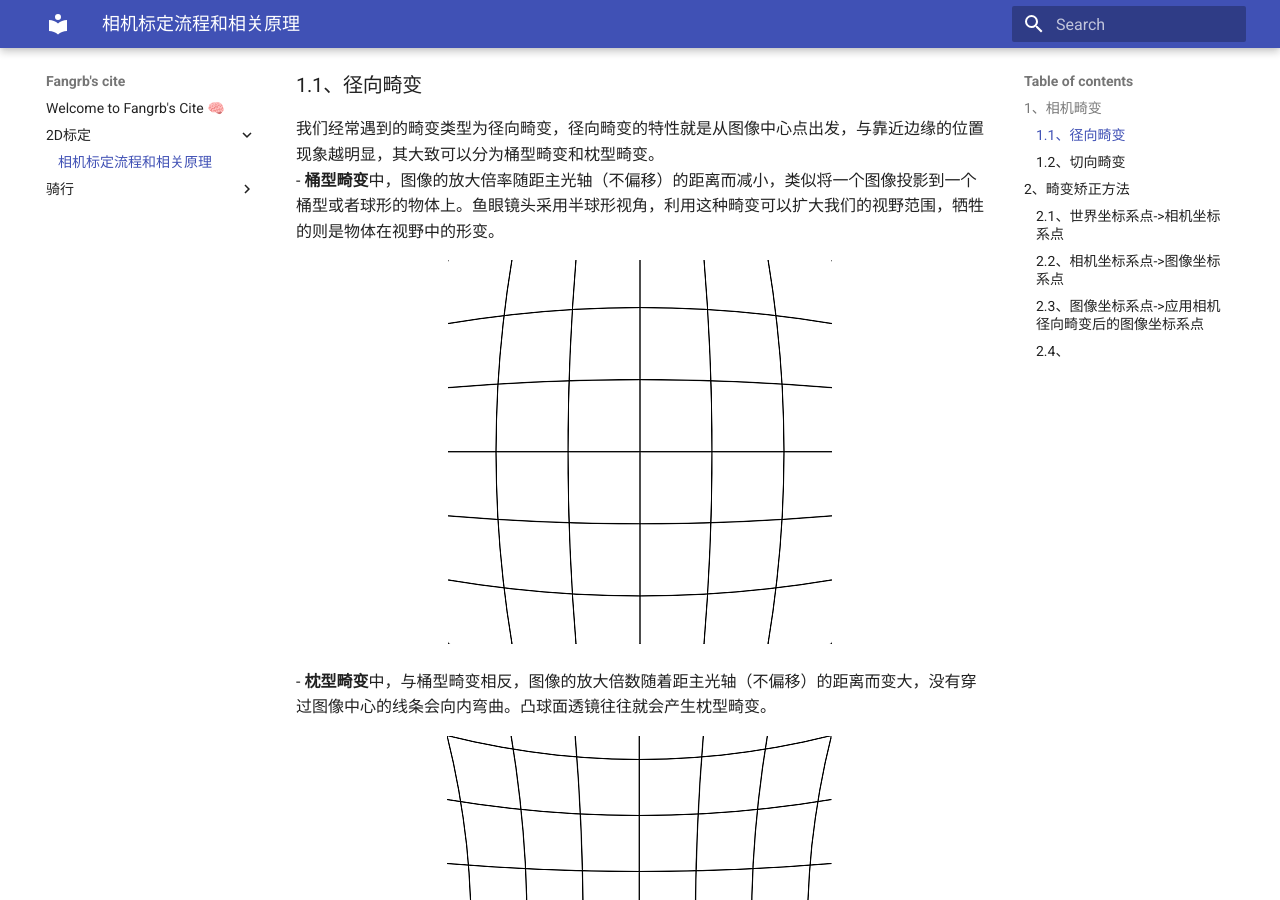
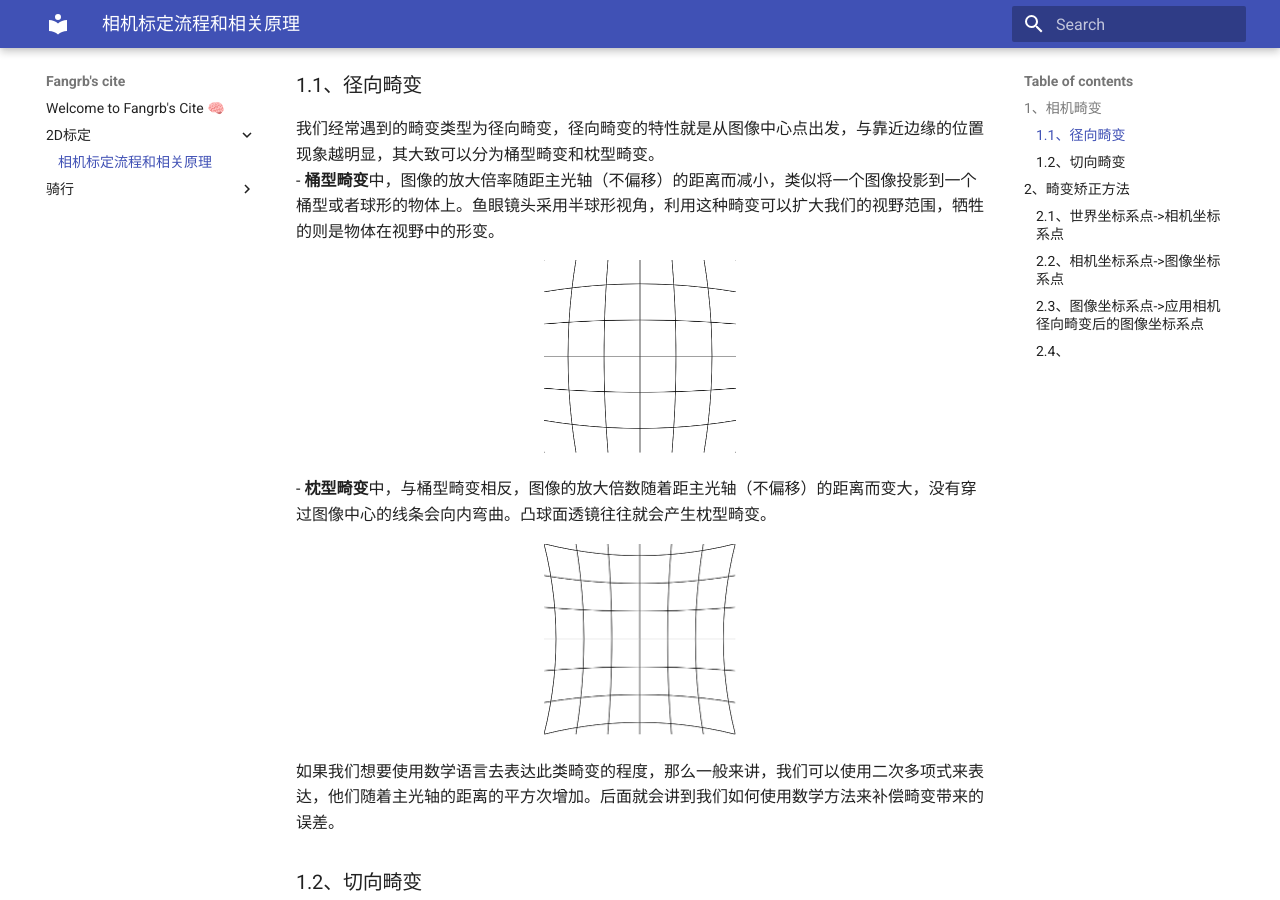
Before and after one commit to DaleBruise/DaleBruise.github.io, an MkDocs documentation site: the page built from docs/2D标定/cameraCalibration.md, in a window 1280 px wide and 900 px high, scrolled down 1007 px. Built offline with MkDocs 1.6.1 and Material for MkDocs 9.7.7, drawn with Linux system fonts in a browser that asks for light colours.

Commit message:
Update cameraCalibration.md

```diff
--- a/docs/2D标定/cameraCalibration.md
+++ b/docs/2D标定/cameraCalibration.md
@@ -10,18 +10,21 @@
 我们经常遇到的畸变类型为径向畸变，径向畸变的特性就是从图像中心点出发，与靠近边缘的位置现象越明显，其大致可以分为桶型畸变和枕型畸变。
  - **桶型畸变**中，图像的放大倍率随距主光轴（不偏移）的距离而减小，类似将一个图像投影到一个桶型或者球形的物体上。鱼眼镜头采用半球形视角，利用这种畸变可以扩大我们的视野范围，牺牲的则是物体在视野中的形变。
 <div align=center>
-<img src="https://raw.githubusercontent.com/DaleBruise/DaleBruise.github.io/main/docs/images/2D_Calibration/barrel_distortion.png"/>
+<img src="https://raw.githubusercontent.com/DaleBruise/DaleBruise.github.io/main/docs/images/2D_Calibration/barrel_distortion.png" width="192" height="193">
 </div>
  - **枕型畸变**中，与桶型畸变相反，图像的放大倍数随着距主光轴（不偏移）的距离而变大，没有穿过图像中心的线条会向内弯曲。凸球面透镜往往就会产生枕型畸变。
 <div align=center>
-<img src="https://raw.githubusercontent.com/DaleBruise/DaleBruise.github.io/main/docs/images/2D_Calibration/pincushion_distortion.png"/>
+<img src="https://raw.githubusercontent.com/DaleBruise/DaleBruise.github.io/main/docs/images/2D_Calibration/pincushion_distortion.png" width="192" height="193">
 </div>
 如果我们想要使用数学语言去表达此类畸变的程度，那么一般来讲，我们可以使用二次多项式来表达，他们随着主光轴的距离的平方次增加。后面就会讲到我们如何使用数学方法来补偿畸变带来的误差。
 ### 1.2、切向畸变
 切向畸变是由于感光元件和镜头不平行导致的，我们在程序中进行畸变矫正的过程中，一般不考虑切向畸变。
 ## 2、畸变矫正方法
 相机畸变的矫正不需要我们去移动平台或者其他平面，根据张正友提出的方法，对于大多数的情况，我们只需要一张棋盘格图像即可矫正，如下图所示。
-![chessBoard](https://github.com/DaleBruise/DaleBruise.github.io/blob/main/docs/images/2D_Calibration/chessboard.png?raw=true)
+![chessBoard]()
+<div align=center>
+<img src="https://raw.githubusercontent.com/DaleBruise/DaleBruise.github.io/main/docs/images/2D_Calibration/chessboard.png" width="210" height="143">
+</div>
 棋盘格所在平面要和镜头镜头尽量平行，也就是棋盘格所在平面的Z轴要尽量与镜头所在平面垂直，从而我们的精度可以更高。搭建好平台后，我们就可开始对相机进行建模，相机可以视为小孔成像模型，在此模型下，我们使用一个变换矩阵来将实际的坐标点投影到屏幕上：
 
 $$ sm' = A[R|t]M' $$
```
